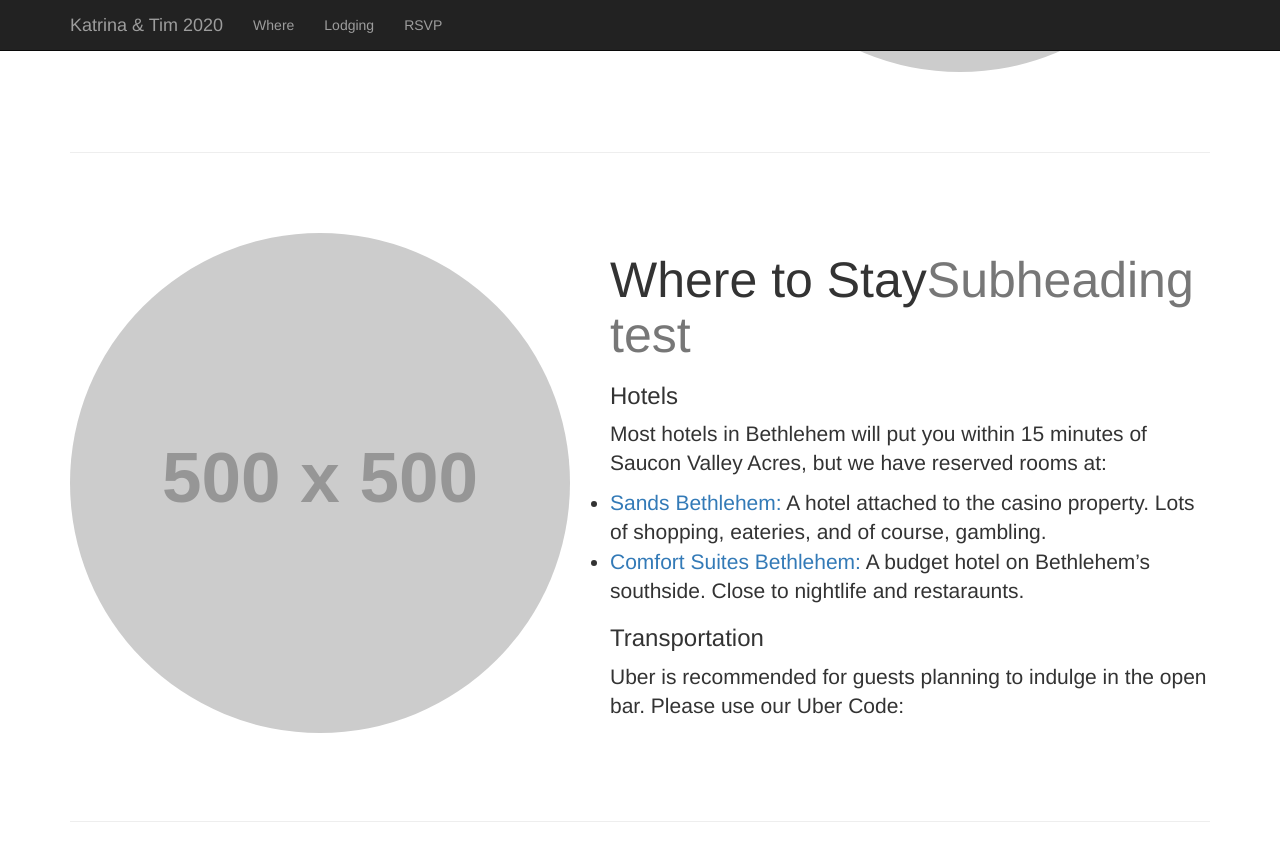
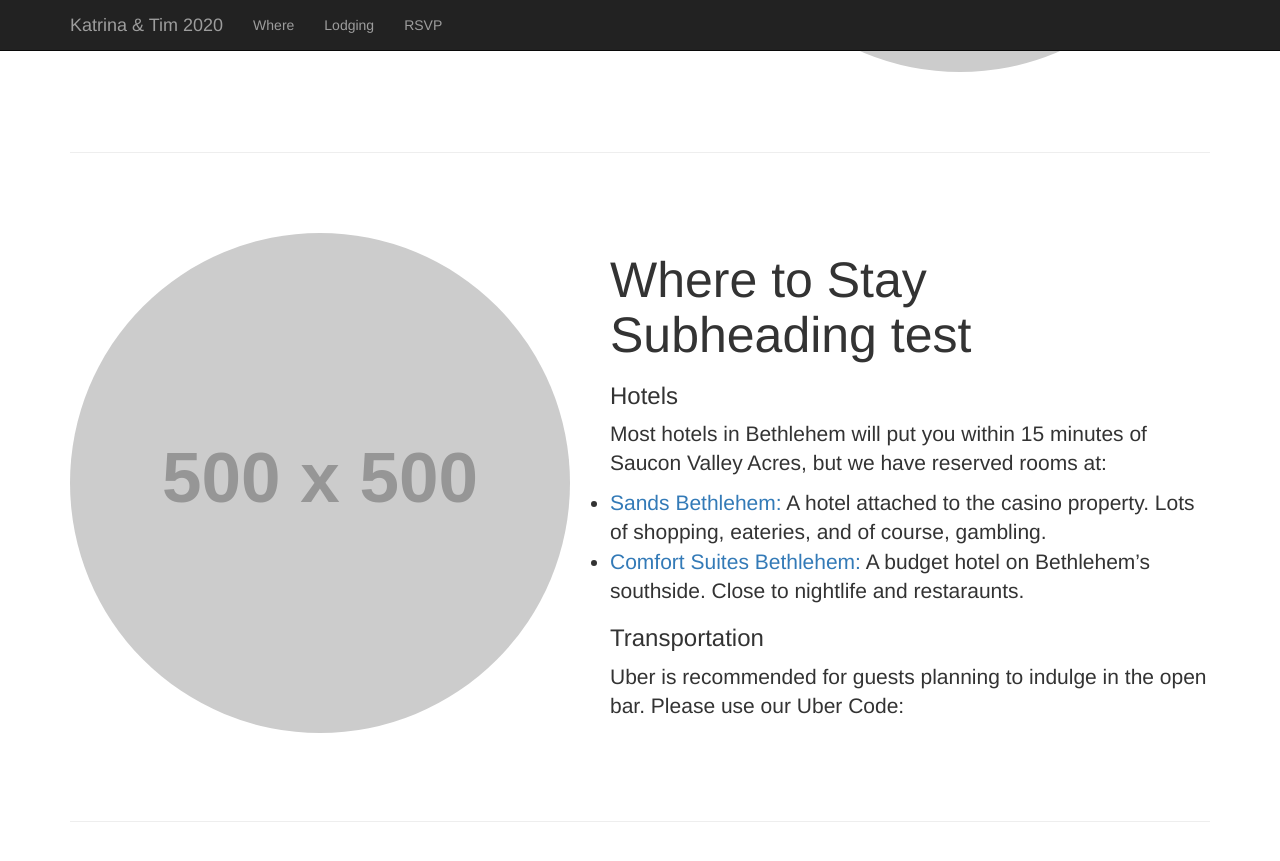
Before and after one commit to kat-wehr/katandtim2020, a Jekyll site: the page built from index.html, in a window 1280 px wide and 900 px high, scrolled down 1157 px. Shown: the top 861 px of the window. Built offline with Jekyll 4.4.1, drawn with Linux system fonts in a browser that asks for light colours.

Commit message:
Update features.html
removed span tags around subheading and replaced with line break, i hope

```diff
--- a/_includes/features.html
+++ b/_includes/features.html
@@ -4,7 +4,7 @@
 
     <section>
       <img class='{% cycle 'pull-right', 'pull-left' %}' src='{{ feature.image }}'>
-      <h2>{{ feature.heading }}<span>{{ feature.subheading }}</span></h2>
+      <h2>{{ feature.heading }}<br>{{ feature.subheading }}</h2>
       <div class='lead'>{{ feature.content }}</div>
     </section>
   {% endfor %}
```
